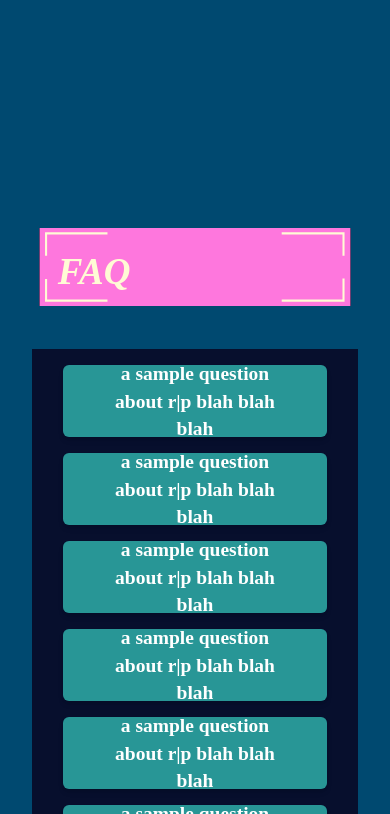
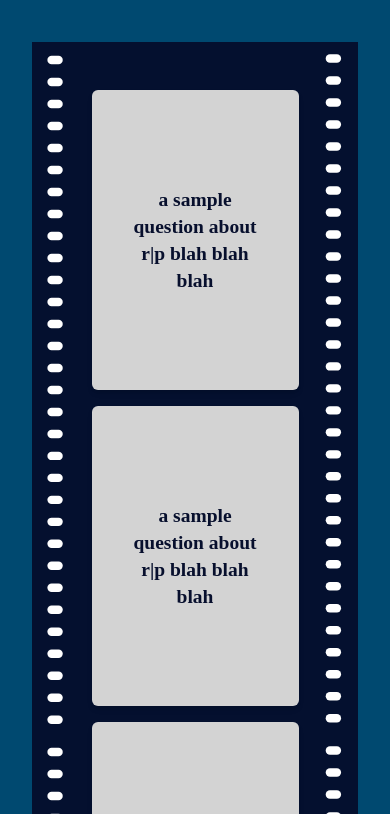
Before and after one commit to ReflectionsProjections/rp-web-2024, a React (Vite) app: page / in a window 390 px wide. Shown: the part 3710-4524 px from the top of the page. Built offline with nearby package versions, Linux system fonts and the light colour scheme; a web font is replaced by a local one.

Commit message:
Updated FAQ Styling for Mobile

```diff
--- a/src/components/Home/FAQ.tsx
+++ b/src/components/Home/FAQ.tsx
@@ -4,6 +4,8 @@ import faq_bg from "/faq_bg.svg";
 import PageTitle from "./PageTitle";
 import React, { useState, useEffect, useRef } from "react";
 import CollapsibleSection from "./FAQbox";
+
+import InfoDecor from "/Info/film.svg";
 
 const faq = [
 	{
@@ -52,7 +54,7 @@ export default function FAQ() {
 
 	useEffect(() => {
 		const resizeObserver = new ResizeObserver((entries) => {
-			for (let entry of entries) {
+			for (const entry of entries) {
 				console.log("Observed height:", entry.contentRect.height);
 				setBoxHeight(entry.contentRect.height);
 			}
@@ -73,18 +75,19 @@ export default function FAQ() {
 		return (
 			<Box
 				width="100%"
-				height="200vh"
+				minHeight="200vh"
 				justifyContent="center"
 				display="flex"
 				flexDirection="column"
 				alignContent="center"
 				backgroundColor="#004970"
+
 			>
 				<PageTitle title="FAQ" />
 
-				<Box p={8}>
+				<Box p={8} m={8} bgImage={InfoDecor} bgSize="100% auto" bgRepeat="repeat-y">
 					<Box
-						bg="#070F2D"
+						// bg="#070F2D"
 						p={4}
 						minHeight="100px"
 						position="relative"
@@ -96,7 +99,7 @@ export default function FAQ() {
 							</Box>
 						))}
 
-						<Flex
+						{/* <Flex
 							direction="column"
 							position="absolute"
 							left={2}
@@ -114,9 +117,9 @@ export default function FAQ() {
 									borderRadius="full"
 								/>
 							))}
-						</Flex>
+						</Flex> */}
 
-						<Flex
+						{/* <Flex
 							direction="column"
 							position="absolute"
 							right={2}
@@ -134,7 +137,7 @@ export default function FAQ() {
 									borderRadius="full"
 								/>
 							))}
-						</Flex>
+						</Flex> */}
 					</Box>
 				</Box>
 			</Box>
--- a/src/components/Home/FAQbox.tsx
+++ b/src/components/Home/FAQbox.tsx
@@ -26,11 +26,14 @@ const CollapsibleSection = ({
 			mx="auto"
 		>
 			<MotionBox
+				minHeight='300px'
 				width="100%"
+				alignItems='center'
+				display='flex'
 				p={{ base: 4, md: 6 }}
-				bg="#289696"
+				bg="#D3D3D3"
 				borderRadius={isOpen ? "8px 8px 0 0" : "md"}
-				color="white"
+				color="#070F2D"
 				fontFamily="Kafum"
 				fontWeight="semibold"
 				textTransform="none"
@@ -42,7 +45,8 @@ const CollapsibleSection = ({
 			>
 				<Button
 					onClick={onToggle}
-					width="full"
+					minHeight={'100%'}
+					minWidth={'100%'}
 					bg="transparent"
 					color="inherit"
 					borderRadius={isOpen ? "8px 8px 0 0" : "md"}
@@ -76,7 +80,7 @@ const CollapsibleSection = ({
 						style={{
 							overflow: "hidden",
 							width: "100%",
-							backgroundColor: "#289696",
+							backgroundColor: "#ab9e9e",
 							borderRadius: "0 0 8px 8px",
 							marginTop: 0,
 						}}
```
Also changed, not shown: public/Info/film.svg (added).
